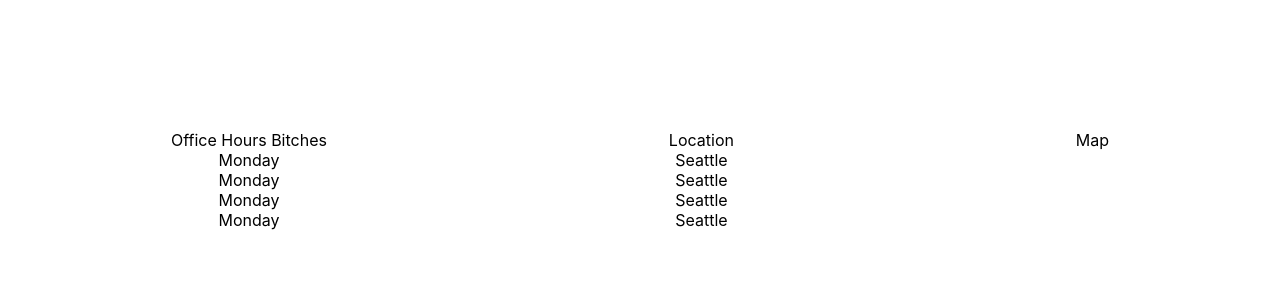
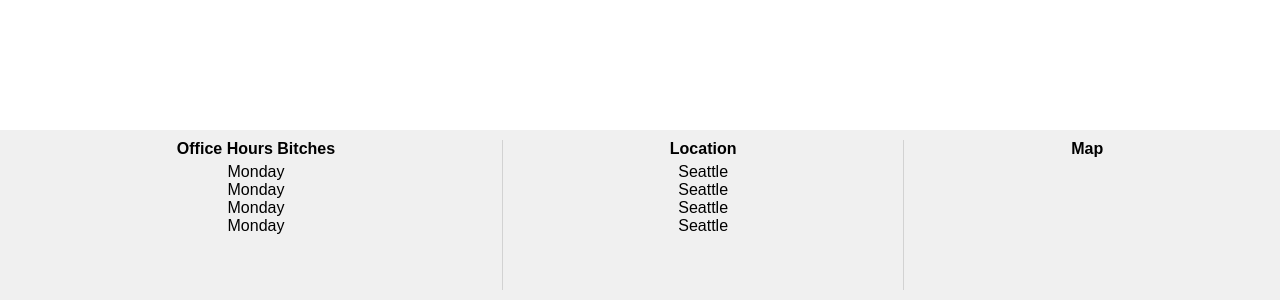
Before and after one commit to jambao24/bergin-prosthodontics, a React (Create React App) app: page / in a window 1280 px wide. Shown: the part 976-1276 px from the top of the page. Built offline with nearby package versions, Linux system fonts and the light colour scheme.

Commit message:
Improve CSS

```diff
--- a/src/components/ContactInfo/ContactInfo.css
+++ b/src/components/ContactInfo/ContactInfo.css
@@ -2,6 +2,17 @@
     min-height: 150px;
     display: flex;
     justify-content: center;
+    background-color: #F0F0F0;
+    padding: 10px;
+}
+
+    .ContactInfo p {
+        font-family: "Arial";
+    }
+
+.ContactInfo_Title {
+    font-weight: bold;
+    margin-bottom: 5px !important;
 }
 
 .ContactInfo_Column {
--- a/src/components/ContactInfo/ContactInfo.js
+++ b/src/components/ContactInfo/ContactInfo.js
@@ -1,25 +1,28 @@
 import React from 'react';
 import "./ContactInfo.css"
+import Divider from '@material-ui/core/Divider';
 
 const ContactInfo = () => {
   return (
     <div className="ContactInfo">
       <div className="ContactInfo_Column">
-        <p>Office Hours Bitches</p>
+        <p className="ContactInfo_Title">Office Hours Bitches</p>
         <p>Monday</p>
         <p>Monday</p>
         <p>Monday</p>
         <p>Monday</p>
       </div>
+      <Divider orientation="vertical" flexItem />
       <div className="ContactInfo_Column">
-        <p>Location</p>
+        <p className="ContactInfo_Title">Location</p>
         <p>Seattle</p>
         <p>Seattle</p>
         <p>Seattle</p>
         <p>Seattle</p>
       </div>
+      <Divider orientation="vertical" flexItem />
       <div className="ContactInfo_Column">
-        <p>Map</p>
+        <p className="ContactInfo_Title">Map</p>
       </div>
     </div>
   )
```
